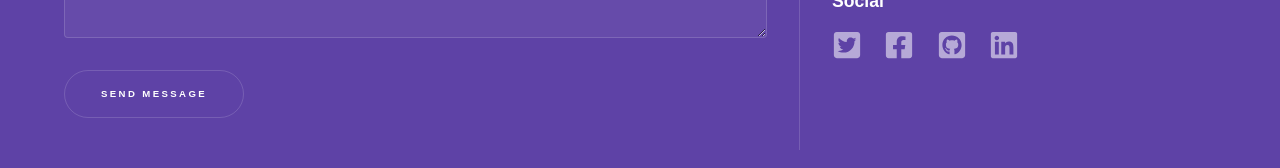
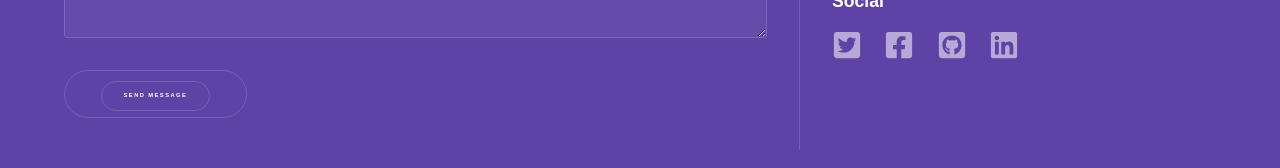
Before and after one commit to amitsingh17051/my-react-portfolio, a React (Create React App) app: page / in a window 1280 px wide. Shown: the part 3846-4014 px from the top of the page. Built offline with nearby package versions, Linux system fonts and the light colour scheme.

Commit message:
netlify form added

```diff
--- a/src/Home.js
+++ b/src/Home.js
@@ -162,7 +162,7 @@ function Three() {
                 </div>
               </div>
               <ul className="actions">
-                <li><a href="" onclick="document.getElementById('contact').submit()" className="button submit">Send Message</a></li>
+                <li><a href=""  className="button submit"><button type="submit">Send Message</button></a></li>
               </ul>
             </form>
           </section>
```
